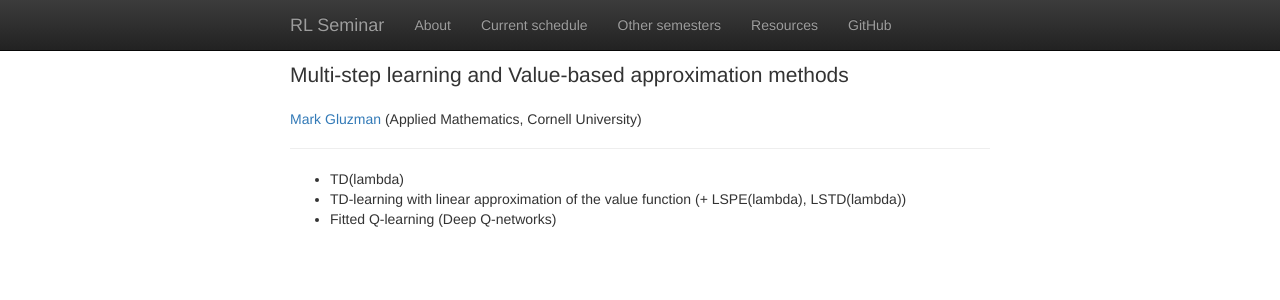
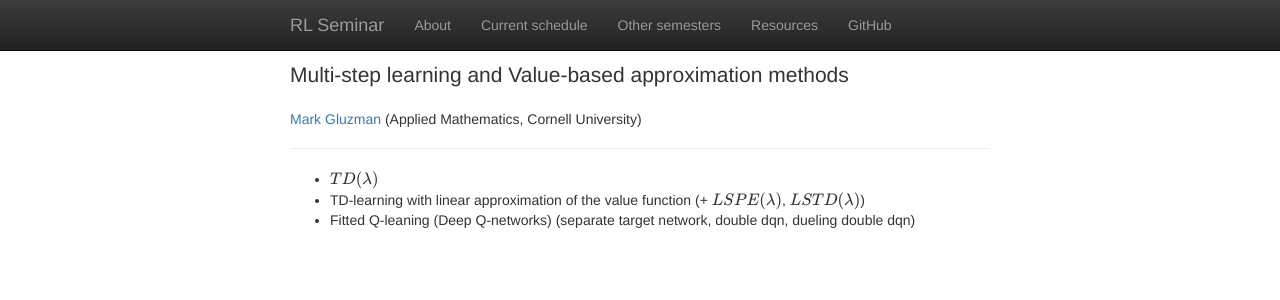
Before and after one commit to rlseminar/rlseminar.github.io, a Jekyll site: the page built from _posts/2019-01-28-mark.md, in a window 1280 px wide. Shown: the top 300 px of the page. Built offline with Jekyll 4.4.1, drawn with Linux system fonts in a browser that asks for light colours; nearby versions of some CDN libraries; formulas are drawn with MathJax 3.

Commit message:
update schedule

```diff
--- a/_posts/2019-01-28-mark.md
+++ b/_posts/2019-01-28-mark.md
@@ -6,6 +6,6 @@ speaker:
   url: https://people.cam.cornell.edu/mg2289/
 ---
 
-- TD(lambda)
-- TD-learning with linear approximation of the value function (+ LSPE(lambda), LSTD(lambda))
-- Fitted Q-learning  (Deep Q-networks)
+- $TD(\lambda)$
+- TD-learning with linear approximation of the value function (+ $LSPE(\lambda)$, $LSTD(\lambda)$)
+- Fitted Q-leaning  (Deep Q-networks) (separate target network, double dqn, dueling double dqn)
```
Also changed, not shown: _posts/2019-01-21-jim.md (line endings or trailing spaces).
